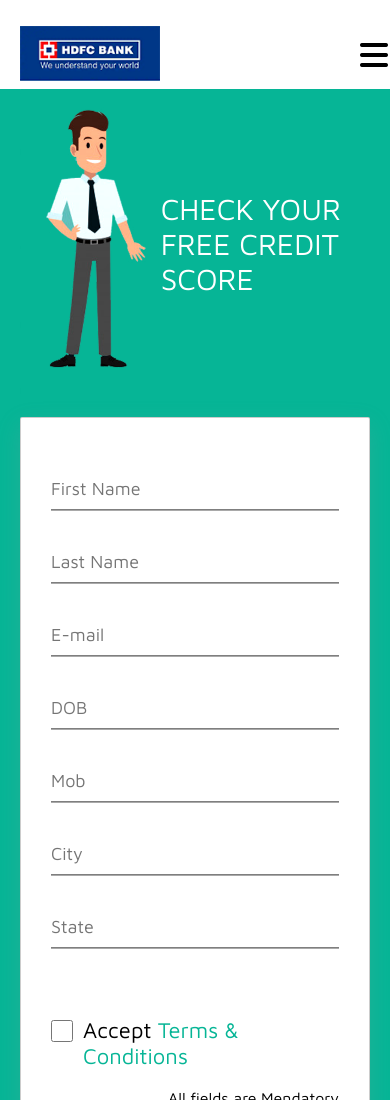
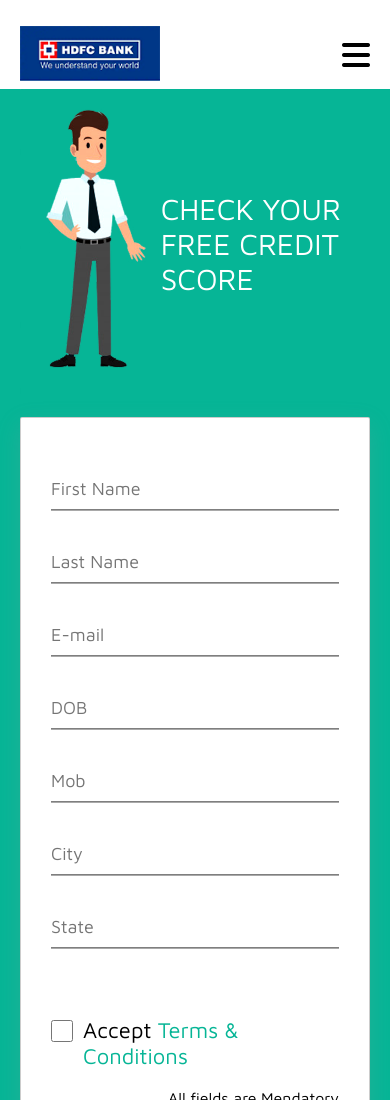
Before and after one commit to dipesh0999/hdfc-loan, a plain HTML site: page index.html in a window 390 px wide. Shown: the top 1100 px of the page. Drawn offline with Linux system fonts and the light colour scheme.

Commit message:
Update loan.css

```diff
--- a/assets/loan.css
+++ b/assets/loan.css
@@ -225,6 +225,8 @@ input:focus{
         width: 100%;
         margin-bottom: 5px;
         padding: 0px 20px;
+        gap: 0px;
+        justify-content: space-between;
     }
     .logo-img{
         width: 140px;
```
